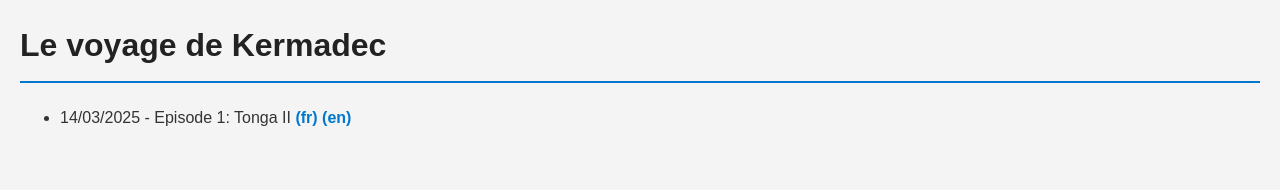
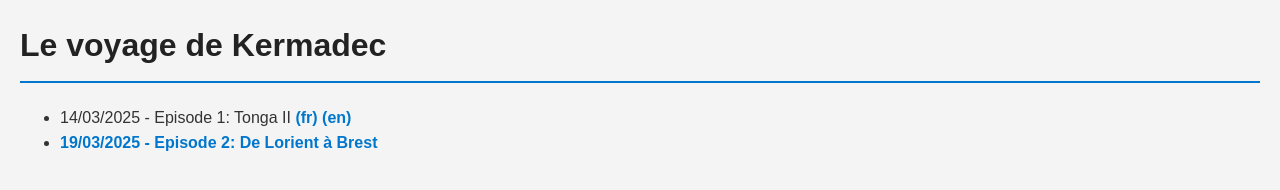
Before and after one commit to ColinBaumgard/kermadec.github.io, a plain HTML site: page index.html in a window 1280 px wide. Drawn offline with Linux system fonts and the light colour scheme.

Commit message:
episode_2

```diff
--- a/index.html
+++ b/index.html
@@ -13,6 +13,9 @@
         <a href="posts/1_tonga2_fr.html">(fr)</a>
         <a href="posts/1_tonga2_en.html">(en)</a>
       </li>
+      <li>
+        <a href="https://youtu.be/6yWod7_0c04">19/03/2025 - Episode 2: De Lorient à Brest</a>
+      </li>
 
     </ul>
 
```
